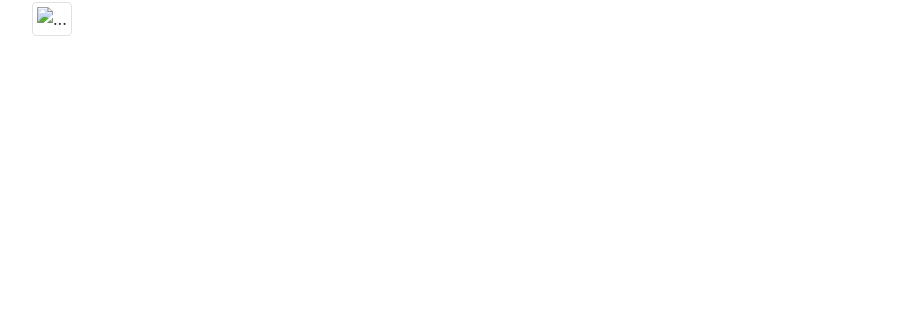
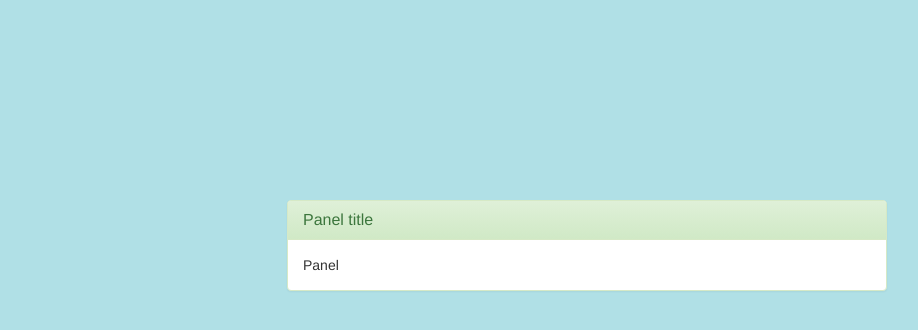
Before and after one commit to makeorbreak-io/fridgynote, a plain HTML site: page client/index.html in a window 1280 px wide. Shown: the whole page, without its empty margins (53-971 px from the left). Drawn offline with nearby package versions, Linux system fonts and the light colour scheme.

Commit message:
Updated web frontend

```diff
--- a/client/index.html
+++ b/client/index.html
@@ -12,32 +12,56 @@
   <!-- Bootstrap core CSS -->
   <link rel="stylesheet" href="https://stackpath.bootstrapcdn.com/bootstrap/4.1.0/css/bootstrap.min.css" integrity="sha384-9gVQ4dYFwwWSjIDZnLEWnxCjeSWFphJiwGPXr1jddIhOegiu1FwO5qRGvFXOdJZ4"
     crossorigin="anonymous">
+  <script src="https://ajax.googleapis.com/ajax/libs/jquery/1.12.4/jquery.min.js"></script>
+  <link href="https://getbootstrap.com/docs/3.3/dist/css/bootstrap.min.css" rel="stylesheet">
+  <link href="https://getbootstrap.com/docs/3.3/dist/css/bootstrap-theme.min.css" rel="stylesheet">
+
+  <style>
+    body {
+      background-color: powderblue;
+    }
+
+    .main-container {
+      padding-top: 200px;
+      width: 600px;
+      display: block;
+      margin: auto;
+    }
+  </style>
 
 </head>
 
 <body>
   <main role="main">
     <div class="container">
-      <div class="row">
-        <div class="col-sm" id="title">
-
+      <div class="row main-container">
+        <div class="panel panel-success">
+          <div class="panel-heading">
+            <h3 class="panel-title" id="title">Panel title</h3>
+          </div>
+          <div class="panel-body" id="body">
+            Panel
+          </div>
         </div>
       </div>
       <div class="row">
-        <div class="col-sm" id="body">
-
-        </div>
+        <!--<div class="col-sm" id="images">
+          <img src="..." alt="..." class="img-thumbnail">
+        </div>-->
       </div>
-      <div class="row">
-          <div class="col-sm" id="images">
-              <img src="..." alt="..." class="img-thumbnail">
-          </div>
-        </div>
     </div>
 
   </main>
 
   <script src="script.js"></script>
+
+  <script src="https://ajax.googleapis.com/ajax/libs/jquery/1.12.4/jquery.min.js"></script>
+  <script>
+    window.jQuery || document.write('<script src="../../assets/js/vendor/jquery.min.js"><\/script>')
+  </script>
+  <script src="https://getbootstrap.com/docs/3.3/dist/js/bootstrap.min.js"></script>
+  <script src="https://getbootstrap.com/docs/3.3/assets/js/docs.min.js"></script>
+  <script src="https://getbootstrap.com/docs/3.3/assets/js/ie10-viewport-bug-workaround.js"></script>
 </body>
 
 </html>
```
